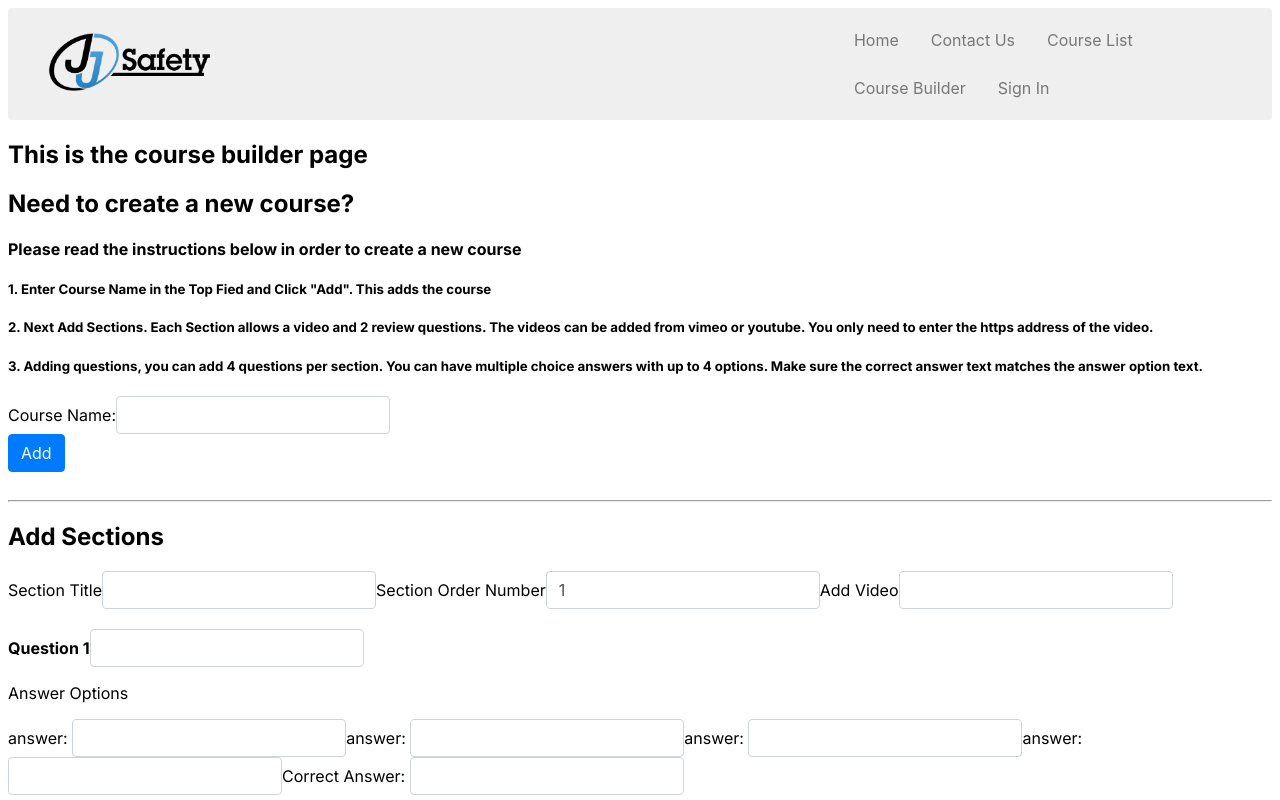
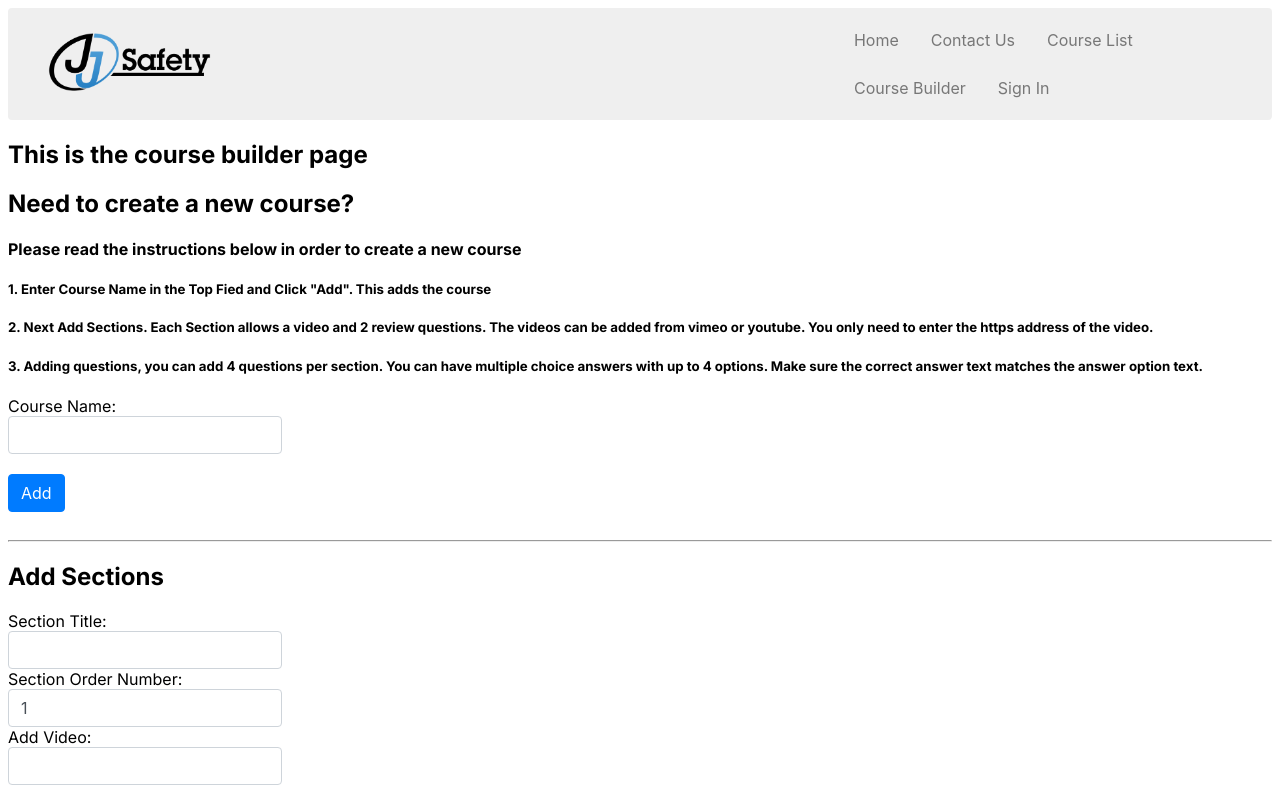
Before and after one commit to j1powder/lms-typescript-project, a Next.js app: page /coursebuilder in a window 1280 px wide. Shown: the top 800 px of the page. Built offline with nearby package versions, Linux system fonts and the light colour scheme; no server answers.

Commit message:
added changes

```diff
--- a/components/coursebuilder-components/CourseBuilder.module.css
+++ b/components/coursebuilder-components/CourseBuilder.module.css
@@ -0,0 +1,9 @@
+
+
+.inputfield {
+display: block;
+}
+
+.label {
+display: block;
+}
--- a/components/coursebuilder-components/CourseBuilder.tsx
+++ b/components/coursebuilder-components/CourseBuilder.tsx
@@ -184,11 +184,12 @@ const CourseBuilder = () => {
 
       <form>
 
-          <label style={{ width: "90%" }}  >
+          <label style={{ width: "90%" }} className={classes.label} >
             Course Name:
             <InputText
               ref={courseName}
-              type="text"
+              type="text"j
+              className={classes.inputfield}
             />
           </label>
           <br />
@@ -206,44 +207,45 @@ const CourseBuilder = () => {
 
       <h2>Add Sections</h2>
       <form className={classes.entireform}>
-        <label className={classes.cbuilderlabel}>
-          Section Title
+        <label className={classes.label}>
+          Section Title:
         </label>
         <InputText ref={sectionTitle} type="text" />
-        <label className={classes.cbuilderlabel}>
-          Section Order Number
+        <label className={classes.label}>
+          Section Order Number:
         </label>
         <InputText ref={sectionNumber} type="number" value={counter} />
-        <label className={classes.cbuilderlabel}>Add Video</label>
+        <label className={classes.label}>Add Video:</label>
         <InputText ref={sectionVideo} type="text" />
         <br />
         <br />
-        <label className={classes.cbuilderlabel}>
-          <b>Question 1</b>
+        <label className={classes.label}>
+          <b>Question 1: </b>
         </label>
         <InputText ref={question1} type="text" />
-        <p className={classes.answers}>Answer Options</p>
-        <label className={classes.cbuilderlabel}>answer: </label>
+        <p className={classes.answers}><b>Answer Options</b></p>
+        <label className={classes.label}>answer: </label>
         <InputText ref={answer1} type="text" />
-        <label className={classes.cbuilderlabel}>answer: </label>
+        <label className={classes.label}>answer: </label>
         <InputText ref={answer2} type="text" />
-        <label className={classes.cbuilderlabel}>answer: </label>
+        <label className={classes.label}>answer: </label>
         <InputText ref={answer3} type="text" />
-        <label className={classes.cbuilderlabel}>answer: </label>
+        <label className={classes.label}>answer: </label>
         <InputText ref={answer4} type="text" />
-        <label className={classes.cbuilderlabel}>
-          Correct Answer:{" "}
+        <br/><br/>
+        <label className={classes.label}>
+          Correct Answer:
         </label>
         <InputText ref={q1Correct} type="text" />
-
+        <br/><br/>
         <br />
         <br />
-        <label className={classes.cbuilderlabel}>
-          <b>Question 2</b>
+        <label className={classes.label}>
+          <b>Question 2:</b>
         </label>
         <InputText ref={question2} type="text" />
         <p className={classes.answers}>Answer Options</p>
-        <label className={classes.cbuilderlabel}>answer: </label>
+        <label className={classes.label}>answer: </label>
         <InputText ref={answer5} type="text" />
         <label className={classes.cbuilderlabel}>answer: </label>
         <InputText ref={answer6} type="text" />
@@ -252,7 +254,7 @@ const CourseBuilder = () => {
         <label className={classes.cbuilderlabel}>answer: </label>
         <InputText ref={answer8} type="text" />
         <label className={classes.cbuilderlabel}>
-          Correct Answer:{" "}
+          Correct Answer:
         </label>
         <InputText ref={q2Correct} type="text" />
 
@@ -273,7 +275,7 @@ const CourseBuilder = () => {
         <label className={classes.cbuilderlabel}>answer: </label>
         <InputText ref={answer12} type="text" />
         <label className={classes.cbuilderlabel}>
-          Correct Answer:{" "}
+          Correct Answer:
         </label>
         <InputText ref={q3Correct} type="text" />
 
@@ -294,7 +296,7 @@ const CourseBuilder = () => {
         <label className={classes.cbuilderlabel}>answer: </label>
         <InputText ref={answer16} type="text" />
         <label className={classes.cbuilderlabel}>
-          Correct Answer:{" "}
+          Correct Answer:
         </label>
         <InputText ref={q4Correct} type="text" />
 
```
